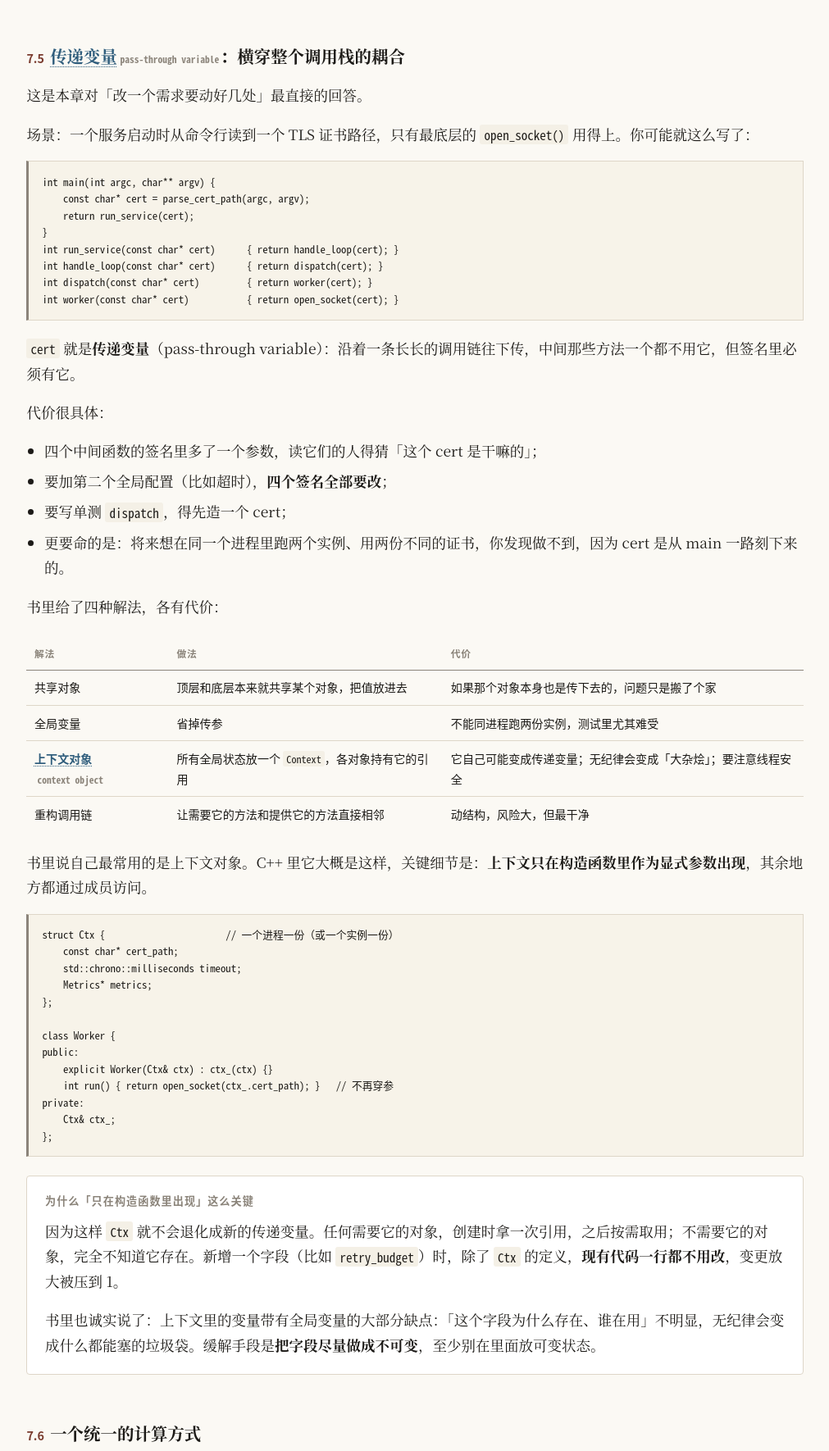
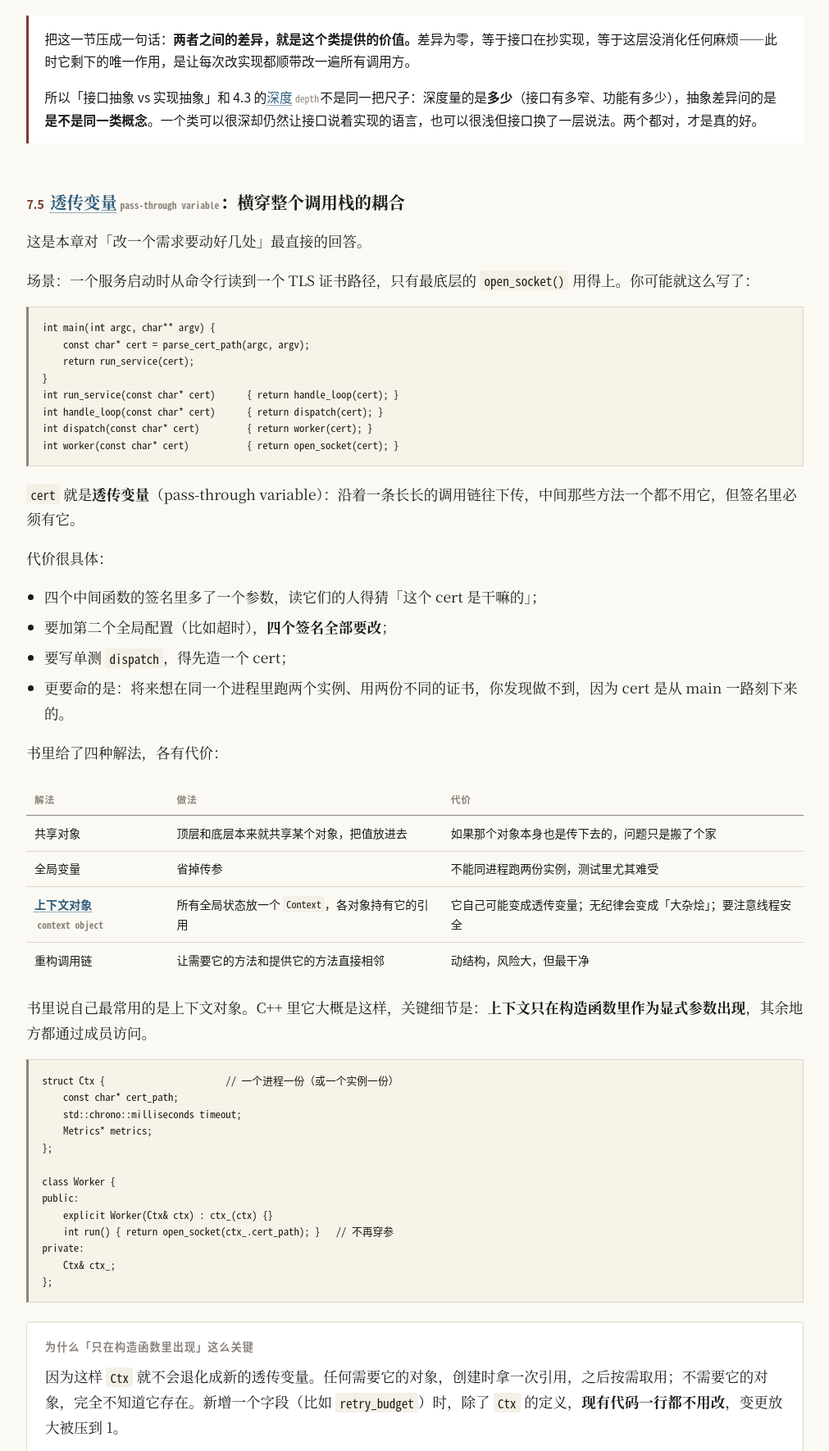
Before and after one commit to sweet2honey/aposd-course, a plain HTML site: page lessons/0007-different-layers.html in a window 1280 px wide. Shown: the part 4121-5891 px from the top of the page at 82% size, without its empty margins (134-1145 px from the left). Drawn offline with Linux system fonts and the light colour scheme.

Commit message:
opti chapter 7. change 'passthrough variable' translation

```diff
--- a/lessons/0007-different-layers.html
+++ b/lessons/0007-different-layers.html
@@ -176,7 +176,12 @@ if (line.find('\n') != std::string::npos) {   // 插入的内容含换行
 
 <p>这句可以直接当评审判据用：<em>如果我把这个类的实现从头换一遍（换数据结构、换算法），它的接口需要改吗？</em>需要改，说明接口在抄实现，抽象没建立起来。</p>
 
-<h2><span class="num">7.5</span><a class="gl" href="../reference/glossary.html#pass-through-variable">传递变量</a><span class="en-inl">pass-through variable</span>：横穿整个调用栈的耦合</h2>
+<div class="key">
+<p>把这一节压成一句话：<strong>两者之间的差异，就是这个类提供的价值。</strong>差异为零，等于接口在抄实现，等于这层没消化任何麻烦——此时它剩下的唯一作用，是让每次改实现都顺带改一遍所有调用方。</p>
+<p>所以「接口抽象 vs 实现抽象」和 4.3 的<a class="gl" href="../reference/glossary.html#depth">深度</a><span class="en-inl">depth</span>不是同一把尺子：深度量的是<strong>多少</strong>（接口有多窄、功能有多少），抽象差异问的是<strong>是不是同一类概念</strong>。一个类可以很深却仍然让接口说着实现的语言，也可以很浅但接口换了一层说法。两个都对，才是真的好。</p>
+</div>
+
+<h2><span class="num">7.5</span><a class="gl" href="../reference/glossary.html#pass-through-variable">透传变量</a><span class="en-inl">pass-through variable</span>：横穿整个调用栈的耦合</h2>
 
 <p>这是本章对「改一个需求要动好几处」最直接的回答。</p>
 
@@ -191,7 +196,7 @@ int handle_loop(const char* cert)      { return dispatch(cert); }
 int dispatch(const char* cert)         { return worker(cert); }
 int worker(const char* cert)           { return open_socket(cert); }</code></pre>
 
-<p><code>cert</code> 就是<strong>传递变量</strong>（pass-through variable）：沿着一条长长的调用链往下传，中间那些方法一个都不用它，但签名里必须有它。</p>
+<p><code>cert</code> 就是<strong>透传变量</strong>（pass-through variable）：沿着一条长长的调用链往下传，中间那些方法一个都不用它，但签名里必须有它。</p>
 
 <p>代价很具体：</p>
 
@@ -220,7 +225,7 @@ int worker(const char* cert)           { return open_socket(cert); }</code></pre
     <tr>
       <td><strong><a class="gl" href="../reference/glossary.html#context-object">上下文对象</a><span class="en-inl">context object</span></strong></td>
       <td>所有全局状态放一个 <code>Context</code>，各对象持有它的引用</td>
-      <td>它自己可能变成传递变量；无纪律会变成「大杂烩」；要注意线程安全</td>
+      <td>它自己可能变成透传变量；无纪律会变成「大杂烩」；要注意线程安全</td>
     </tr>
     <tr>
       <td>重构调用链</td>
@@ -248,7 +253,7 @@ private:
 
 <div class="card">
 <h4>为什么「只在构造函数里出现」这么关键</h4>
-<p>因为这样 <code>Ctx</code> 就不会退化成新的传递变量。任何需要它的对象，创建时拿一次引用，之后按需取用；不需要它的对象，完全不知道它存在。新增一个字段（比如 <code>retry_budget</code>）时，除了 <code>Ctx</code> 的定义，<strong>现有代码一行都不用改</strong>，变更放大被压到 1。</p>
+<p>因为这样 <code>Ctx</code> 就不会退化成新的透传变量。任何需要它的对象，创建时拿一次引用，之后按需取用；不需要它的对象，完全不知道它存在。新增一个字段（比如 <code>retry_budget</code>）时，除了 <code>Ctx</code> 的定义，<strong>现有代码一行都不用改</strong>，变更放大被压到 1。</p>
 <p>书里也诚实说了：上下文里的变量带有全局变量的大部分缺点：「这个字段为什么存在、谁在用」不明显，无纪律会变成什么都能塞的垃圾袋。缓解手段是<strong>把字段尽量做成不可变</strong>，至少别在里面放可变状态。</p>
 </div>
 
@@ -316,7 +321,7 @@ private:
     <p><code>run_service(cert, timeout, metrics, logger, flags)</code>，五个参数一路传给 <code>worker(...)</code>，中间三层都不用。</p>
     <div class="opts">
       <button>接口与实现不同</button>
-      <button data-ok="1">传递变量</button>
+      <button data-ok="1">透传变量</button>
       <button>合法装饰器</button>
     </div>
     <p class="note">五个参数横穿三层，任何新增全局配置都要改五个签名。收进 <code>Ctx</code>，并让 <code>Ctx</code> 只在构造函数里出现。</p>
@@ -380,7 +385,7 @@ class Connection final : public ByteSource { /* … */ };</code></pre>
   <p><a href="https://cactus-proj.github.io/A-Philosophy-of-Software-Design-zh/ch07.html">第 7 章 不同的层，不同的抽象（中文全译）</a> — 图 7.1 把两种修法（暴露下层 / 合并）画得很清楚，值得对着图重读 7.2 节。</p>
 
   <h4>随时问我</h4>
-  <p class="ask">贴一个你觉得「拆了反而更乱」的模块给我——两个类互相调也行。我们先用抽象是否变化判断该拆该并，再看是不是传递变量在作怪。</p>
+  <p class="ask">贴一个你觉得「拆了反而更乱」的模块给我——两个类互相调也行。我们先用抽象是否变化判断该拆该并，再看是不是透传变量在作怪。</p>
 
   <div class="nav-links">
     <span><a href="0006-general-modules.html">← L6 · 通用模块更深入</a></span>
```
Also changed, not shown: reference/glossary.html (+3 -2 lines), 1 other file.
